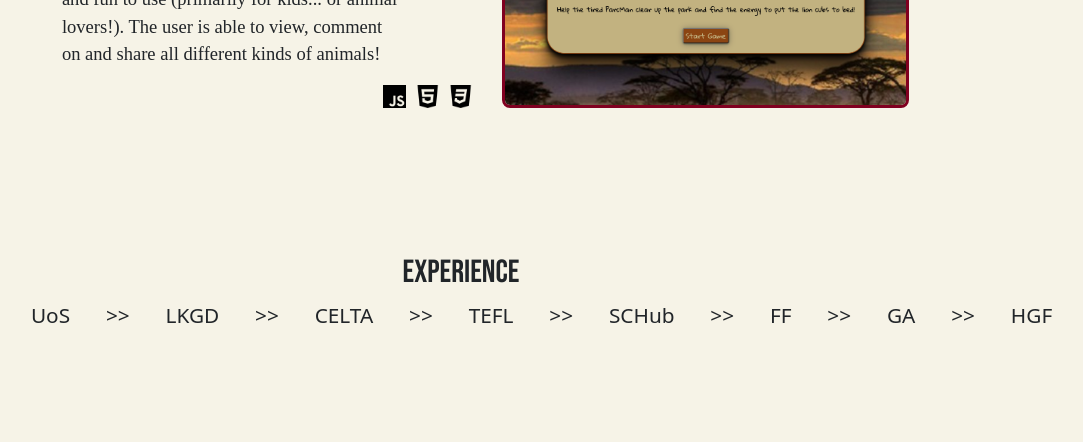
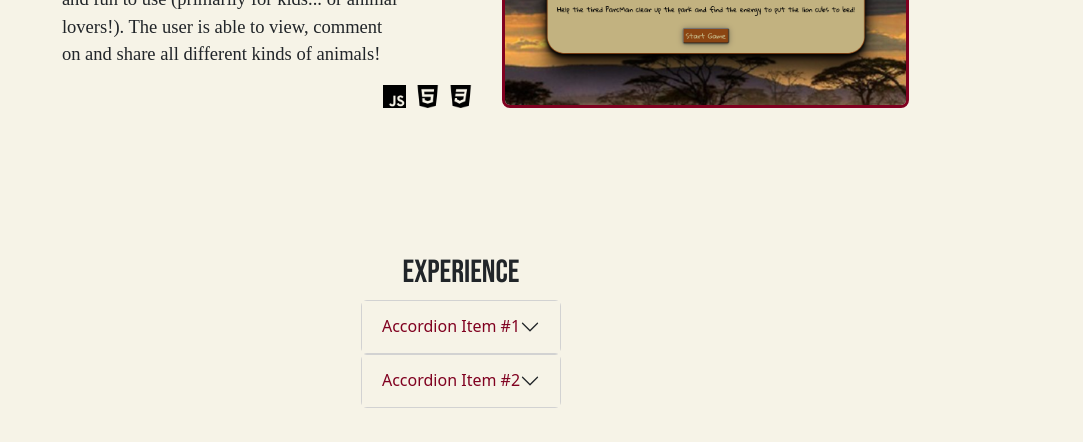
Before and after one commit to jackbdr/portfolio, a React (Create React App) app in the folder user/: page / in a window 1280 px wide. Shown: the part 3079-3521 px from the top of the page, without its empty margins (179-1262 px from the left). Built offline with nearby package versions, Linux system fonts and the light colour scheme; a web font is replaced by a local one.

Commit message:
custom accordion begin

```diff
--- a/user/package.json
+++ b/user/package.json
@@ -5,7 +5,7 @@
   "dependencies": {
     "aos": "^2.3.4",
     "axios": "^0.25.0",
-    "bootstrap": "^5.2.1",
+    "bootstrap": "^5.2.2",
     "eslint-plugin-react": "^7.30.1",
     "programming-languages-logos": "^0.0.3",
     "react": "^18.2.0",
--- a/user/src/components/Experience.js
+++ b/user/src/components/Experience.js
@@ -1,28 +1,56 @@
-import React from 'react'
+import React, { useState } from 'react'
+import Accordion from 'react-bootstrap/Accordion'
+import { useAccordionButton } from 'react-bootstrap/AccordionButton'
+import Card from 'react-bootstrap/Card'
 
 const Experience = () => {
+
+  const CustomToggle = ({ children, eventKey }) => {
+    const decoratedOnClick = useAccordionButton(eventKey, () => {
+      console.log('custom!')
+    })
+
+    return (
+      <button
+        type='button'
+        className='custom-acc-header'
+        onClick={decoratedOnClick}
+      >
+        {children}
+      </button>
+    )
+  }
 
   return (
     <section id='experience'>
       <div className='experience-content flex-center'>
         <h2 className='experience-head section-head'>Experience</h2>
-        <div className='timeline'>
-          <p>UoS</p>
-          <p>{'>>'}</p>
-          <p>LKGD</p>
-          <p>{'>>'}</p>
-          <p>CELTA</p>
-          <p>{'>>'}</p>
-          <p>TEFL</p>
-          <p>{'>>'}</p>
-          <p>SCHub</p>
-          <p>{'>>'}</p>
-          <p>FF</p>
-          <p>{'>>'}</p>
-          <p>GA</p>
-          <p>{'>>'}</p>
-          <p>HGF</p>
-        </div>
+        <Accordion className='exp-accordion' defaultActiveKey="0" flush>
+          <Card eventKey="0">
+            <Accordion.Header>Accordion Item #1</Accordion.Header>
+            <Accordion.Body>
+              Lorem ipsum dolor sit amet, consectetur adipiscing elit, sed do
+              eiusmod tempor incididunt ut labore et dolore magna aliqua. Ut enim ad
+              minim veniam, quis nostrud exercitation ullamco laboris nisi ut
+              aliquip ex ea commodo consequat. Duis aute irure dolor in
+              reprehenderit in voluptate velit esse cillum dolore eu fugiat nulla
+              pariatur. Excepteur sint occaecat cupidatat non proident, sunt in
+              culpa qui officia deserunt mollit anim id est laborum.
+            </Accordion.Body>
+          </Card>
+          <Card eventKey="1">
+            <Accordion.Header>Accordion Item #2</Accordion.Header>
+            <Accordion.Body>
+              Lorem ipsum dolor sit amet, consectetur adipiscing elit, sed do
+              eiusmod tempor incididunt ut labore et dolore magna aliqua. Ut enim ad
+              minim veniam, quis nostrud exercitation ullamco laboris nisi ut
+              aliquip ex ea commodo consequat. Duis aute irure dolor in
+              reprehenderit in voluptate velit esse cillum dolore eu fugiat nulla
+              pariatur. Excepteur sint occaecat cupidatat non proident, sunt in
+              culpa qui officia deserunt mollit anim id est laborum.
+            </Accordion.Body>
+          </Card>
+        </Accordion>
       </div>
     </section>
   )
--- a/user/src/styles/components/experience.scss
+++ b/user/src/styles/components/experience.scss
@@ -8,17 +8,15 @@
         .experience-head {
             padding-top: 2%;
         }
-        .timeline {
-            display: flex;
-            width: 100%;
-
-            p {
-                cursor: pointer;
-                margin-left: 2%;
-                margin-right: 2%;
-                font-size: 130%;
-                margin-top: 0;
-                margin-bottom: 0;
+        .exp-accordion {
+            .accordion-item {
+                background-color: #f6f3e7;
+            }
+            .accordion-header {
+                .accordion-button {
+                    background-color: #f6f3e7;
+                    color: $bergundy;
+                }
             }
         }
     }
```
Also changed, not shown: 2 other files (tests, documents, lock files or other folders).
